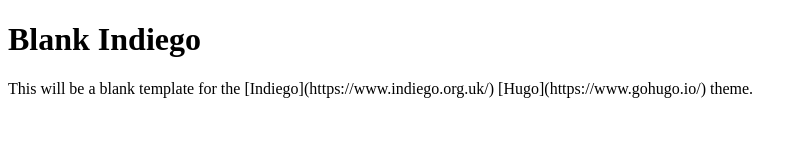
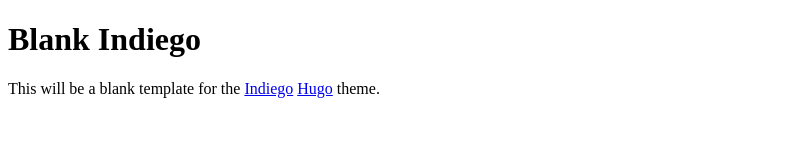
Before and after one commit to growdigital/blank.indiego, a plain HTML site: page index.html in a window 1280 px wide. Shown: the whole page, without its empty margins (0-807 px from the left). Drawn offline with Linux system fonts and the light colour scheme.

Commit message:
update links

```diff
--- a/index.html
+++ b/index.html
@@ -8,7 +8,7 @@
 
 <h1>Blank Indiego</h1>
 
-<p>This will be a blank template for the [Indiego](https://www.indiego.org.uk/) [Hugo](https://www.gohugo.io/) theme.</p>
+<p>This will be a blank template for the <a href="https://www.indiego.org.uk/">Indiego</a> <a href="https://www.gohugo.io/">Hugo</a> theme.</p>
 
 </body>
 </html>
```
